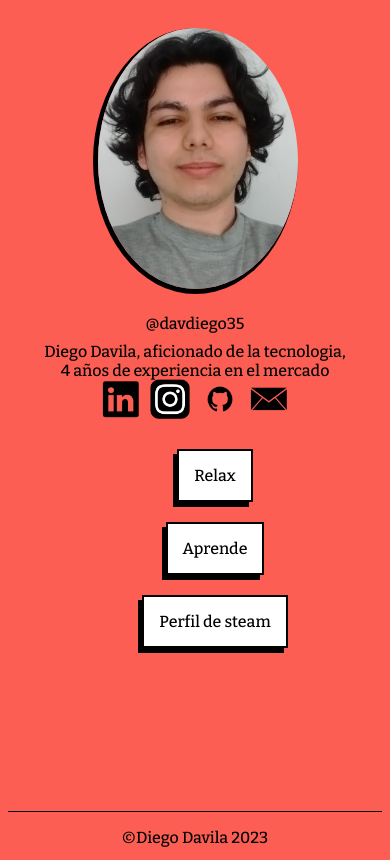
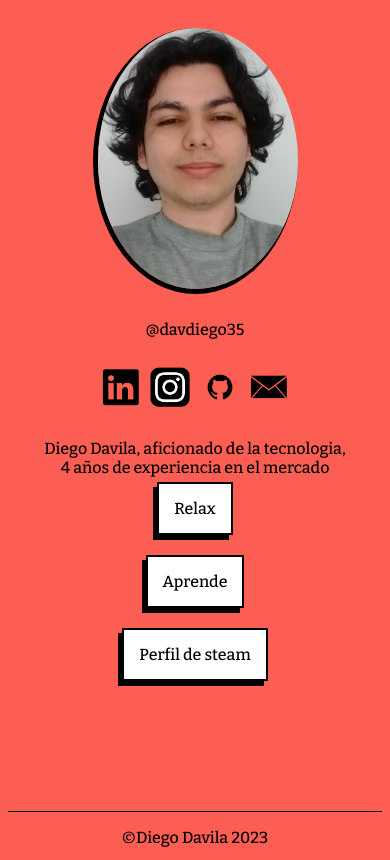
Before and after one commit to davilaceo/davilaceo.github.io, a plain HTML site: page index.html in a window 390 px wide. Drawn offline with nearby package versions, Linux system fonts and the light colour scheme.

Commit message:
se hacen arreglos para el diseño mobile

```diff
--- a/index.html
+++ b/index.html
@@ -24,6 +24,8 @@
   <body>
     <header>
       <a href="https://davilaceo.github.io/"><img src="images/Diego.jpg" alt="Foto de perfil" class="perfil"></a>
+    </header>
+    <section class="wrapper">
         <nav>
             <p class="ig">@davdiego35</p>
               <ul>
@@ -33,8 +35,6 @@
                 <li><a href="mailto:davilaceo@gmail.com"><img src="images/Correo_logo.png" alt="Icono Email"></a></li>
             </ul>
           </nav>
-    </header>
-    <section class="wrapper">
       <p>Diego Davila, aficionado de la tecnologia, 4 años de experiencia en el mercado </p>
       <div>
         <ul>
--- a/style.css
+++ b/style.css
@@ -39,9 +39,8 @@ body{
   }
   nav ul{
     padding: 0;
-    margin-top: -14px;
     text-align: center;
-    padding-top: 1em;
+    margin: 0;
   }
   section{
     text-align: center;
@@ -49,13 +48,14 @@ body{
   section p{
       padding-left: 30px;
       padding-right: 30px;
-      padding-top: 0.5em;
+      margin: 0;
   }
   .wrapper {
     flex: 1;
   }
   div ul{
-    padding-top: 3em;
+    padding-left: 0;
+    margin: 0;
   }
   div ul li{
     padding-bottom: 13px;
```
Lines whose indentation alone changed are shown as unchanged.
